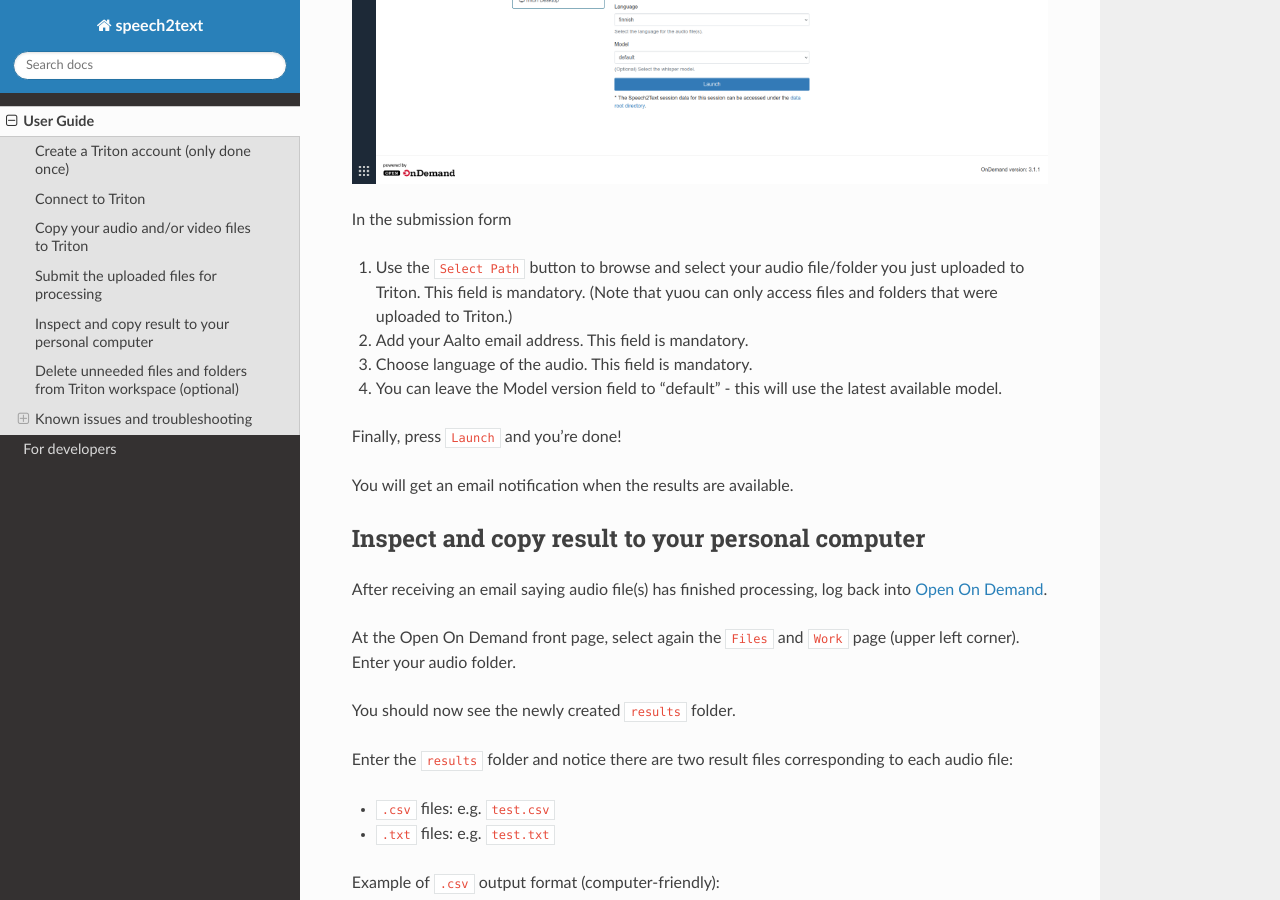
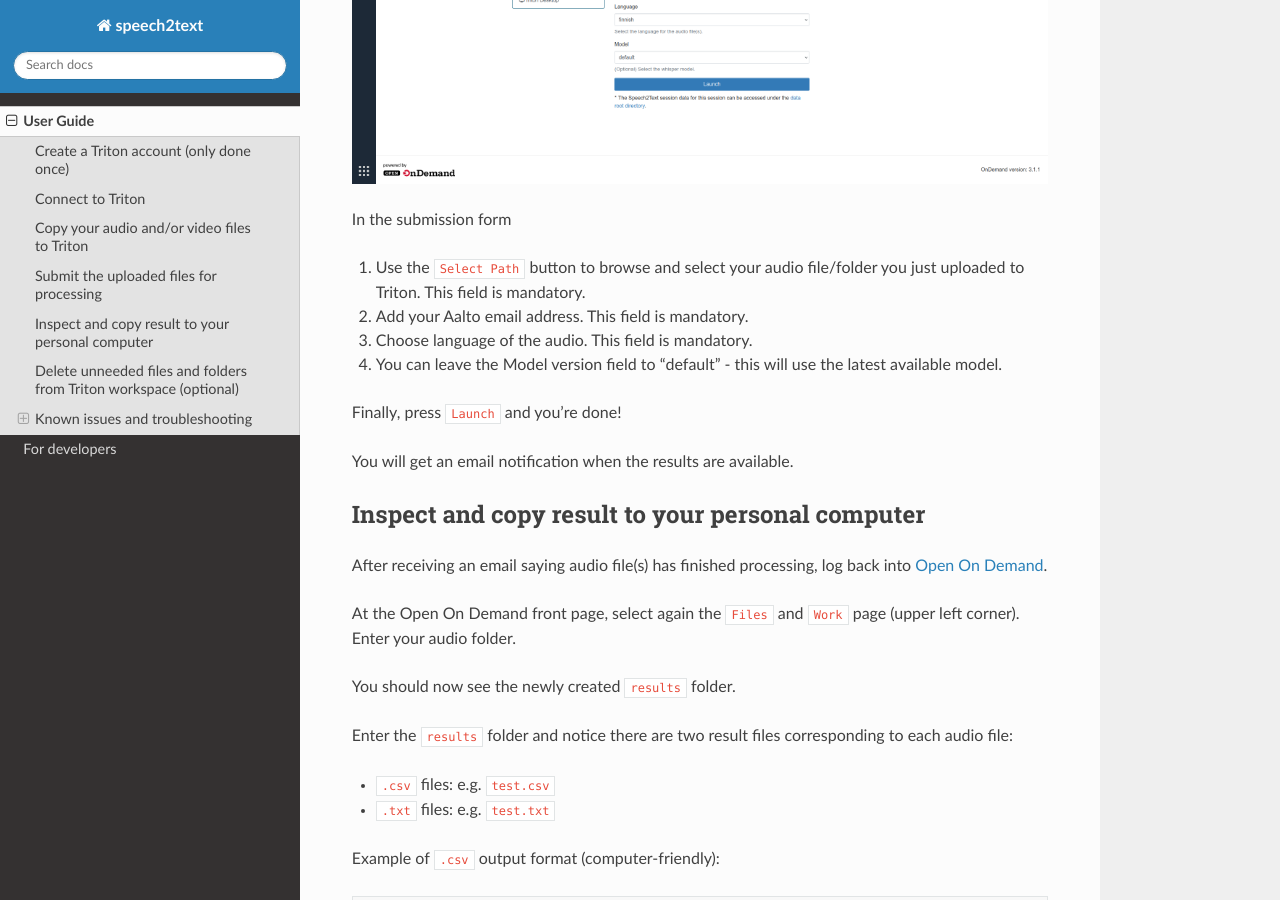
Before and after one commit to AaltoRSE/speech2text, a Sphinx documentation site: the page built from docs/source/user_guide.md, in a window 1280 px wide and 900 px high, scrolled down 5542 px. Built offline with Sphinx 7.4.7 and the Read the Docs theme 2.0.0, drawn with Linux system fonts in a browser that asks for light colours.

Commit message:
fix typo

```diff
--- a/docs/source/user_guide.md
+++ b/docs/source/user_guide.md
@@ -123,7 +123,7 @@ This opens the speech2text submission form.
 
 In the submission form
 
-1. Use the `Select Path` button to browse and select your audio file/folder you just uploaded to Triton. This field is mandatory. (Note that yuou can only access files and folders that were uploaded to Triton.)
+1. Use the `Select Path` button to browse and select your audio file/folder you just uploaded to Triton. This field is mandatory.
 
 2. Add your Aalto email address. This field is mandatory.
 
```
